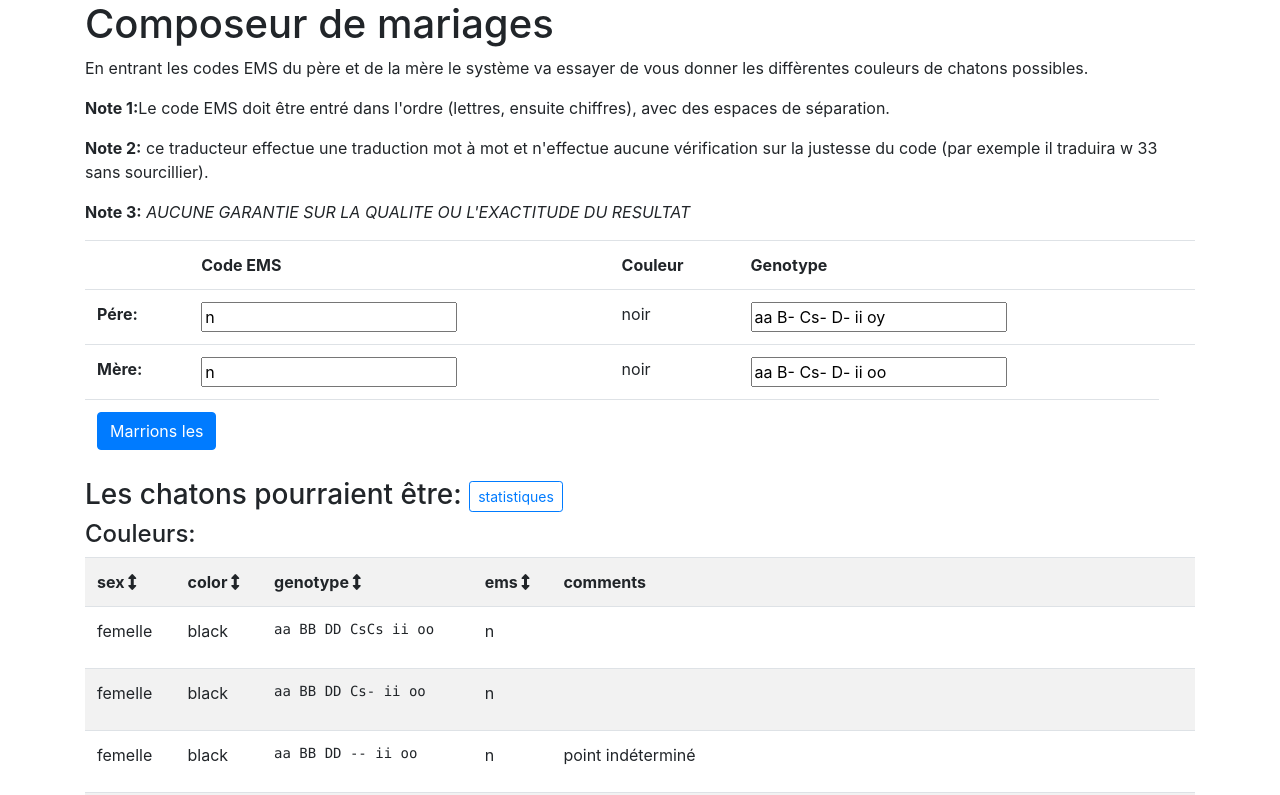
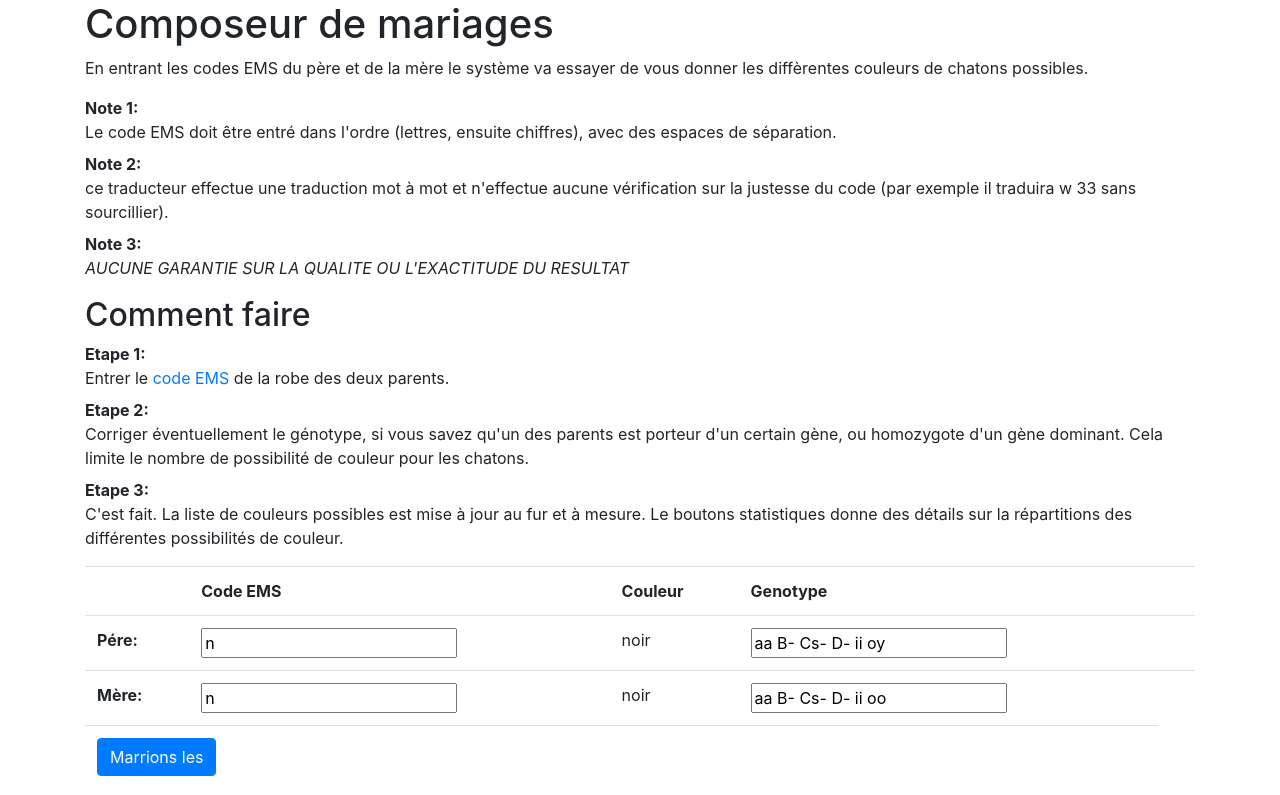
Before and after one commit to mfutech/kitten-colors, a plain HTML site: page index.html in a window 1280 px wide. Shown: the top 795 px of the page. Drawn offline with nearby package versions, Linux system fonts and the light colour scheme.

Commit message:
better usage explanation

```diff
--- a/index.html
+++ b/index.html
@@ -21,22 +21,44 @@
             En entrant les codes EMS du père et de la mère le système va essayer de vous
             donner les diffèrentes couleurs de chatons possibles.
         </p>
-        <p>
-            <strong>Note 1:</strong>Le code EMS doit être entré dans l'ordre (lettres, ensuite chiffres), avec des
-            espaces de séparation.
-        </p>
-        <p>
-            <strong>Note 2:</strong>
-            ce traducteur effectue une traduction mot à mot et n'effectue aucune vérification sur
-            la justesse du code (par exemple il traduira w 33 sans sourcillier).
-        </p>
-        <p>
-            <strong>Note 3:</strong>
-            <em>AUCUNE GARANTIE SUR LA QUALITE OU L'EXACTITUDE DU RESULTAT</em>
-        </p>
+        <dl>
+
+            <dt>Note 1:</dt>
+            <dd>Le code EMS doit être entré dans l'ordre (lettres, ensuite chiffres), avec des
+                espaces de séparation.
+            </dd>
+            <dt>Note 2:</dt>
+            <dd>
+                ce traducteur effectue une traduction mot à mot et n'effectue aucune vérification sur
+                la justesse du code (par exemple il traduira w 33 sans sourcillier).
+            </dd>
+            <dt>Note 3:</dt>
+            <dd>
+                <em>AUCUNE GARANTIE SUR LA QUALITE OU L'EXACTITUDE DU RESULTAT</em>
+            </dd>
+        </dl>
+
+        <h2>Comment faire</h2>
+        <dl>
+            <dt>Etape 1:</dt>
+            <dd>
+                Entrer le <a href="http://www.loof.asso.fr/eleveurs/codes.php">
+                    code EMS</a> de la robe des deux parents.
+            </dd>
+            <dt>Etape 2:</dt>
+            <dd>
+                Corriger éventuellement le génotype, si vous savez qu'un des parents
+                est porteur d'un certain gène, ou homozygote d'un gène dominant.
+                Cela limite le nombre de possibilité de couleur pour les chatons.
+            </dd>
+            <dt>Etape 3:</dt>
+            <dd>
+                C'est fait. La liste de couleurs possibles est mise à jour
+                au fur et à mesure. Le boutons statistiques donne des détails
+                sur la répartitions des différentes possibilités de couleur.
+            </dd>
+        </dl>
         <div id="Breeding">
-
-
             <table class="table">
                 <tr>
                     <th></th>
```
